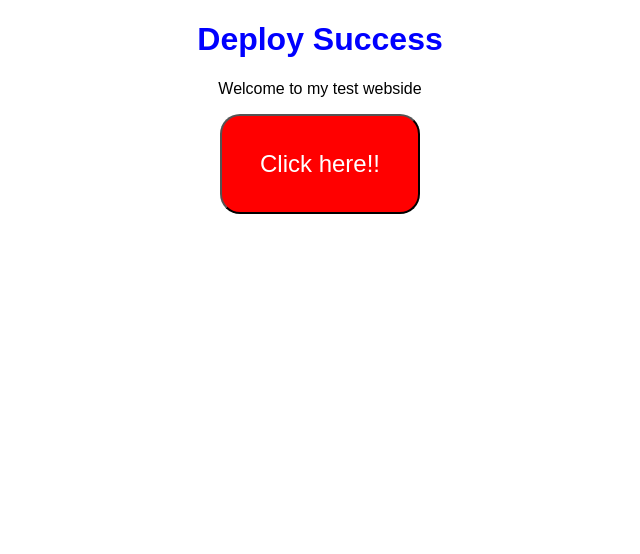
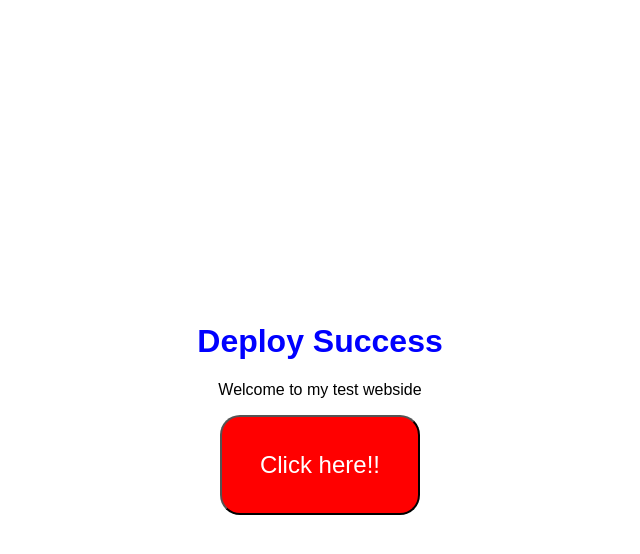
Before and after one commit to PuriThanapon/test_deploy_with_github, a plain HTML site: page index.html in a window 1280 px wide. Shown: the whole page, without its empty margins (320-960 px from the left). Drawn offline with Linux system fonts and the light colour scheme.

Commit message:
update css

```diff
--- a/index.html
+++ b/index.html
@@ -7,9 +7,14 @@
     <link rel="stylesheet" href="style.css">
 </head>
 <body>
-    <h1>Deploy Success</h1>
-    <p>Welcome to my test webside</p>
-    <button id="bTn">Click here!!</button>
-    <script src="script.js"></script>
+    <div class="av">
+        <div>
+
+            <h1>Deploy Success</h1>
+            <p>Welcome to my test webside</p>
+            <button id="bTn">Click here!!</button>
+            <script src="script.js"></script>
+        </div>
+    </div>
 </body>
 </html>
--- a/style.css
+++ b/style.css
@@ -1,10 +1,18 @@
 body {
     font-family: Arial, Helvetica, sans-serif;
     text-align: center;
+    height: 100vh;
 }
 h1{
     color: blue;
     font-weight: bold;
+}
+.av{
+    display: flex;
+    flex-direction: column;
+    justify-content: center;
+    align-items: center;
+    height: 100vh;
 }
 
 button{
```
